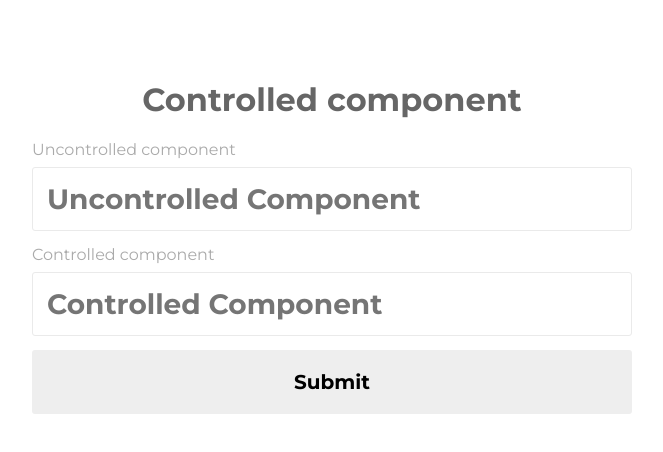
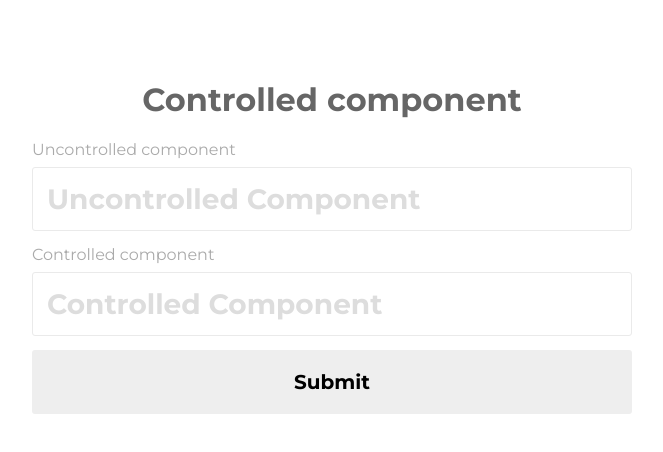
Before and after one commit to smtrd3/useful-react-patterns, a React (Create React App) app: page / in a window 1280 px wide. Shown: the top 452 px of the page, without its empty margins (308-971 px from the left). Built offline with nearby package versions, Linux system fonts and the light colour scheme.

Commit message:
Updated stylesheet

```diff
--- a/src/index.scss
+++ b/src/index.scss
@@ -57,6 +57,10 @@ input {
   font-weight: bold;
   color: #888;
 
+  &::placeholder{
+    color: #DDD;
+  }
+
   &:active, &:focus {
     border: solid 1px blue;
   }
```
